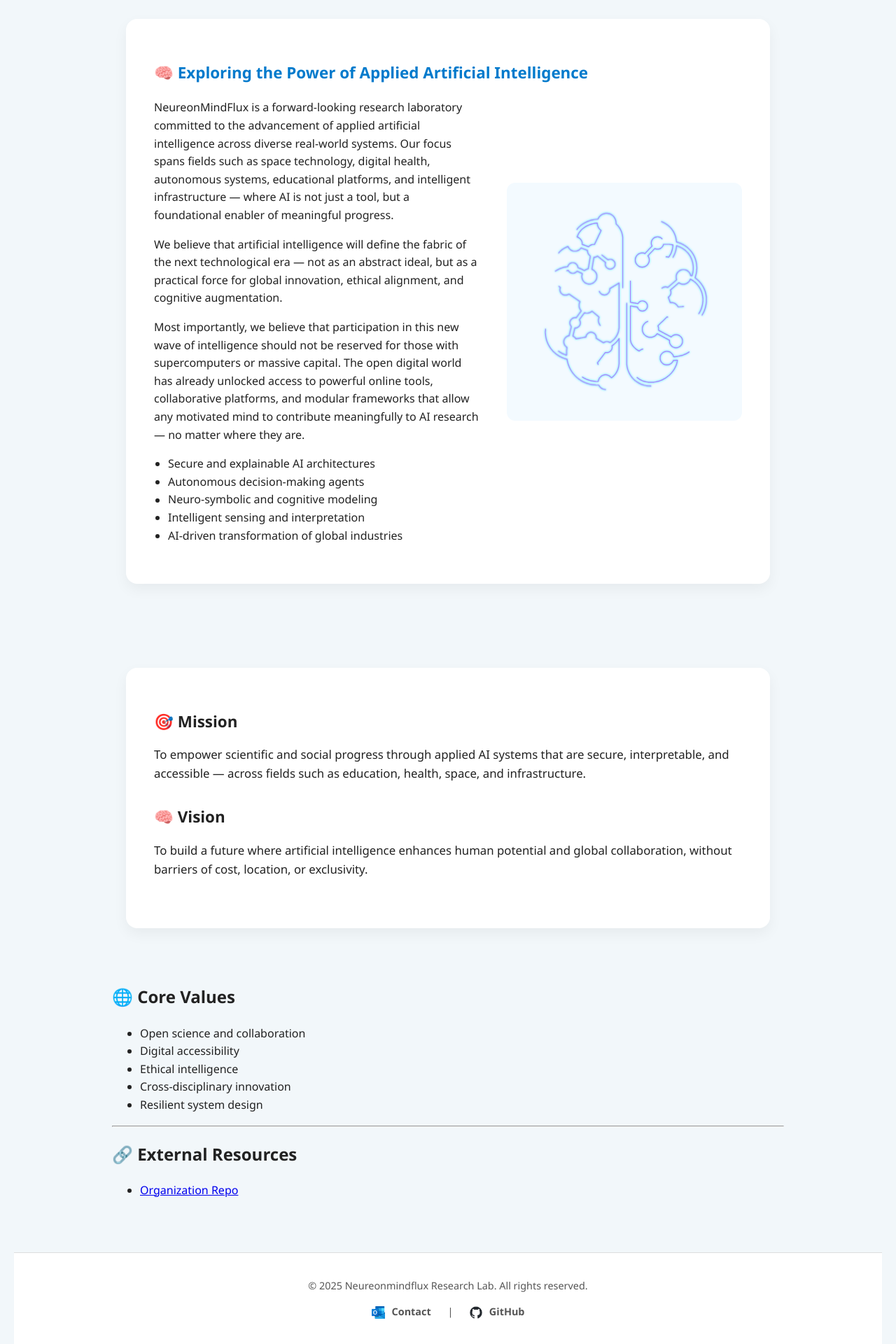
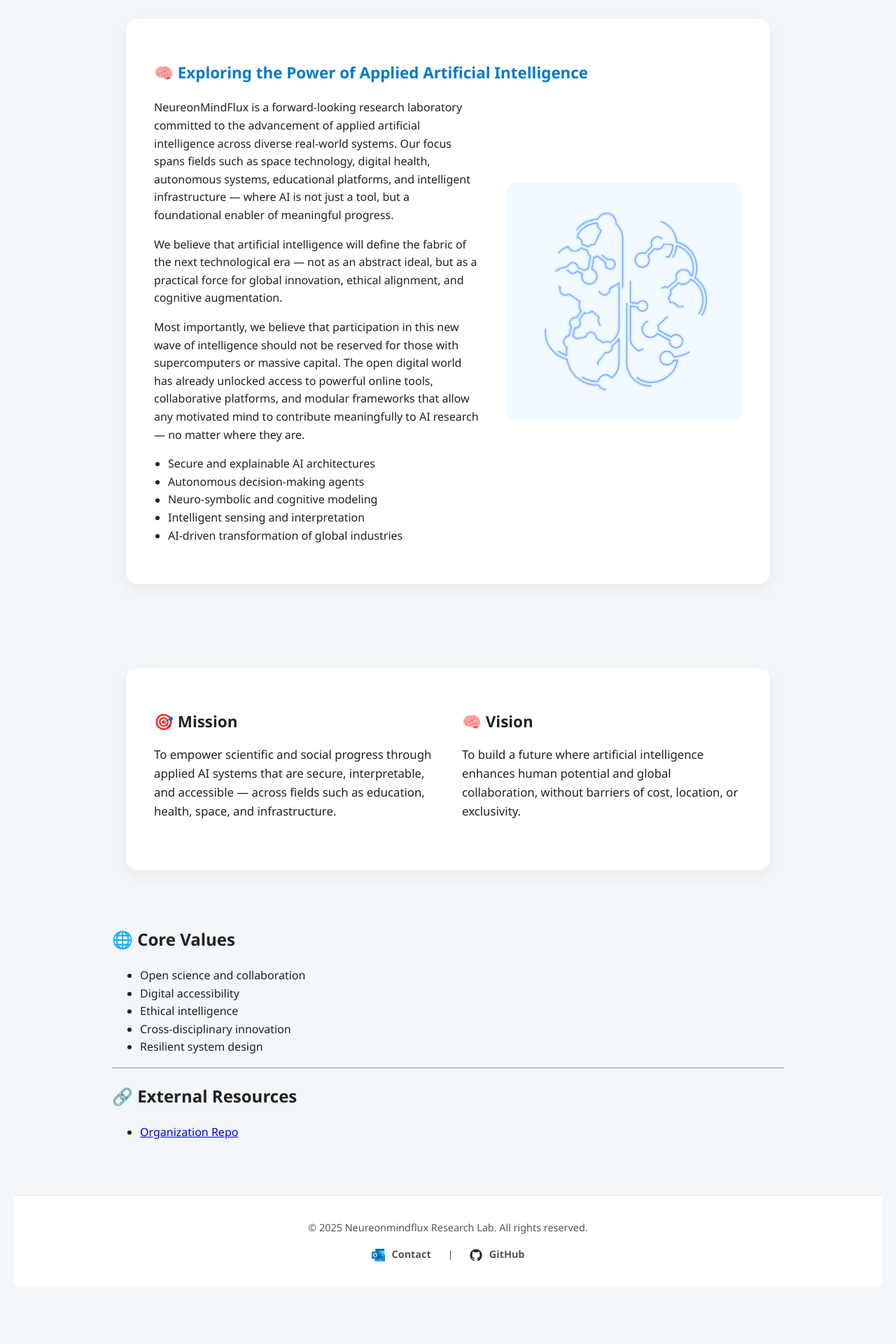
Before and after one commit to HectorMozo3110/test_main, a Jekyll site: the page built from _pages/index.md, in a window 1280 px wide. Shown: the part 865-2785 px from the top of the page at 70% size. Built offline with Jekyll 4.4.1, drawn with Linux system fonts in a browser that asks for light colours; our own code applies the rules of GitHub Pages for plain Markdown files; after the commit the page ends 2702 px from its top, so only the background shows below that.

Commit message:
Add mission and vision section with styles

```diff
--- a/_pages/index.md
+++ b/_pages/index.md
@@ -46,19 +46,25 @@ permalink: /
 
 <section class="mission-vision-section fade-up">
   <div class="mission-vision-container">
-    <h2>🎯 Mission</h2>
-    <p>
-      To empower scientific and social progress through applied AI systems that are secure, interpretable, and accessible —
-      across fields such as education, health, space, and infrastructure.
-    </p>
-
-    <h2>🧠 Vision</h2>
-    <p>
-      To build a future where artificial intelligence enhances human potential and global collaboration,
-      without barriers of cost, location, or exclusivity.
-    </p>
+    <div class="mission-vision-grid">
+      <div class="mission-block">
+        <h2>🎯 Mission</h2>
+        <p>
+          To empower scientific and social progress through applied AI systems that are secure, interpretable, and accessible —
+          across fields such as education, health, space, and infrastructure.
+        </p>
+      </div>
+      <div class="vision-block">
+        <h2>🧠 Vision</h2>
+        <p>
+          To build a future where artificial intelligence enhances human potential and global collaboration,
+          without barriers of cost, location, or exclusivity.
+        </p>
+      </div>
+    </div>
   </div>
 </section>
+
 
 
 
--- a/assets/style.css
+++ b/assets/style.css
@@ -281,3 +281,15 @@ footer {
     transform: translateY(0);
   }
 }
+
+.mission-vision-grid {
+  display: flex;
+  flex-wrap: wrap;
+  gap: 40px;
+}
+
+.mission-block,
+.vision-block {
+  flex: 1 1 45%;
+  min-width: 300px;
+}
```
